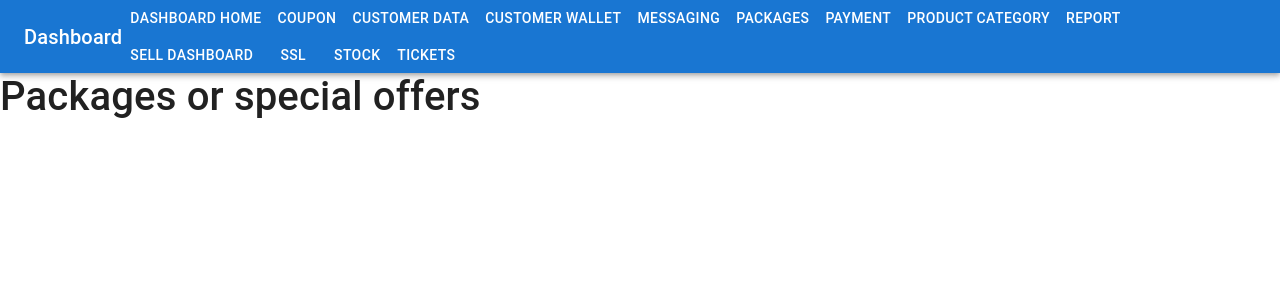
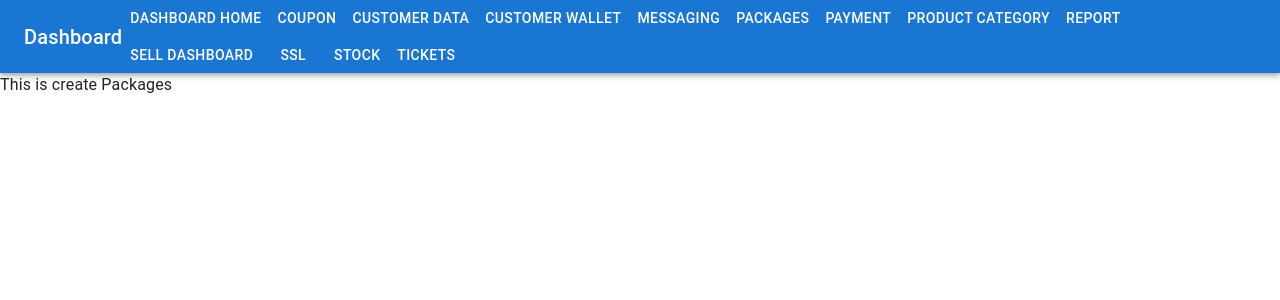
Before and after one commit to parvezaman/hawk-e-scooter-dashboard, a React (Create React App) app: page /packages in a window 1280 px wide. Shown: the top 300 px of the page. Built offline with nearby package versions, Linux system fonts and the light colour scheme.

Commit message:
just updating everything

```diff
--- /dev/null
+++ b/src/components/Pages/Packages/CreatePackages/CreatePackages.js
@@ -0,0 +1,11 @@
+import React from 'react';
+
+const CreatePackages = () => {
+    return (
+        <div>
+            This is create Packages
+        </div>
+    );
+};
+
+export default CreatePackages;
--- a/src/components/Pages/Packages/Packages.js
+++ b/src/components/Pages/Packages/Packages.js
@@ -1,10 +1,11 @@
 import React from 'react';
+import CreatePackages from './CreatePackages/CreatePackages';
 
 const Packages = () => {
     return (
-        <div>
-            <h1>Packages or special offers</h1>
-        </div>
+        <>
+            <CreatePackages />
+        </>
     );
 };
 
```
